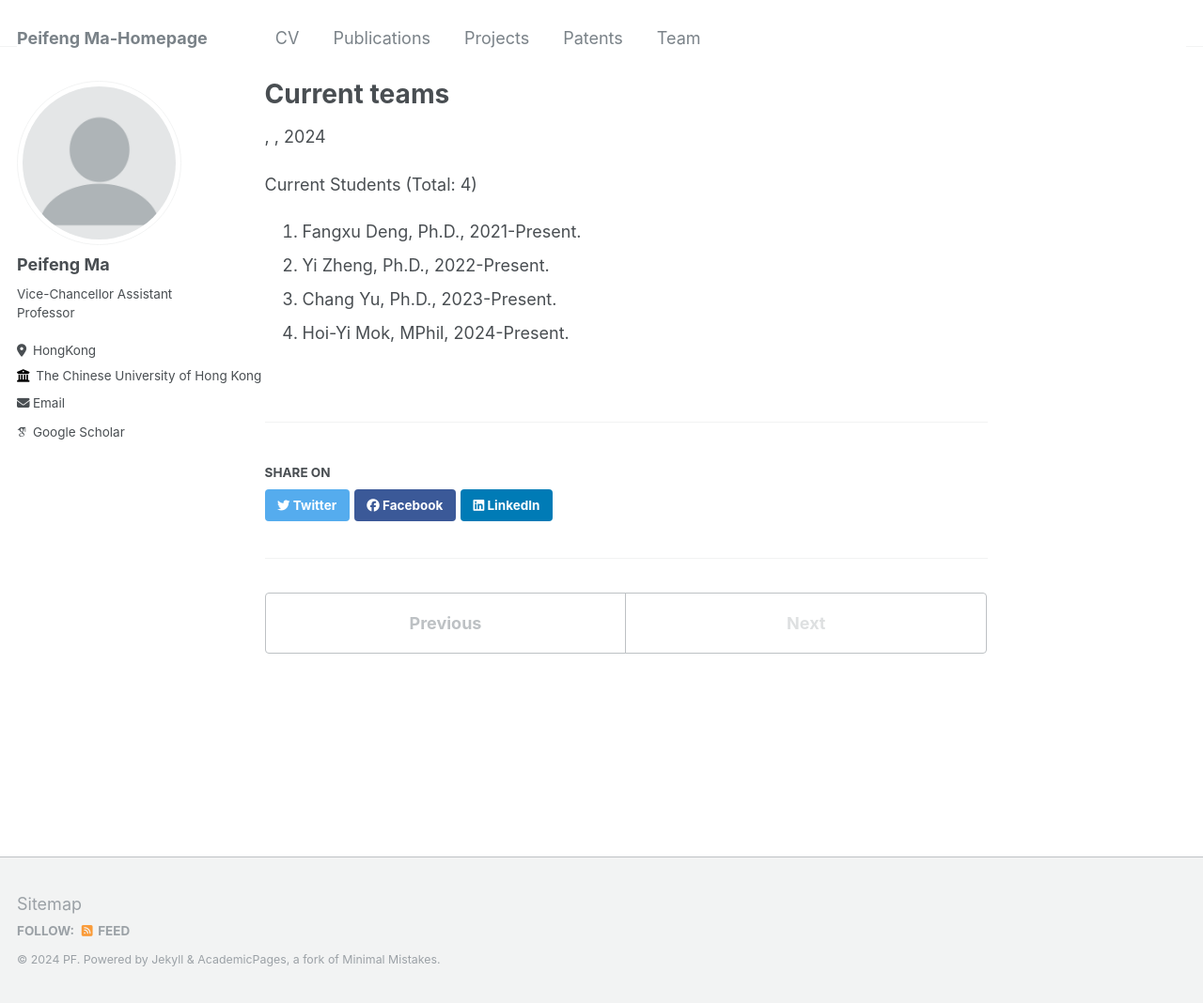
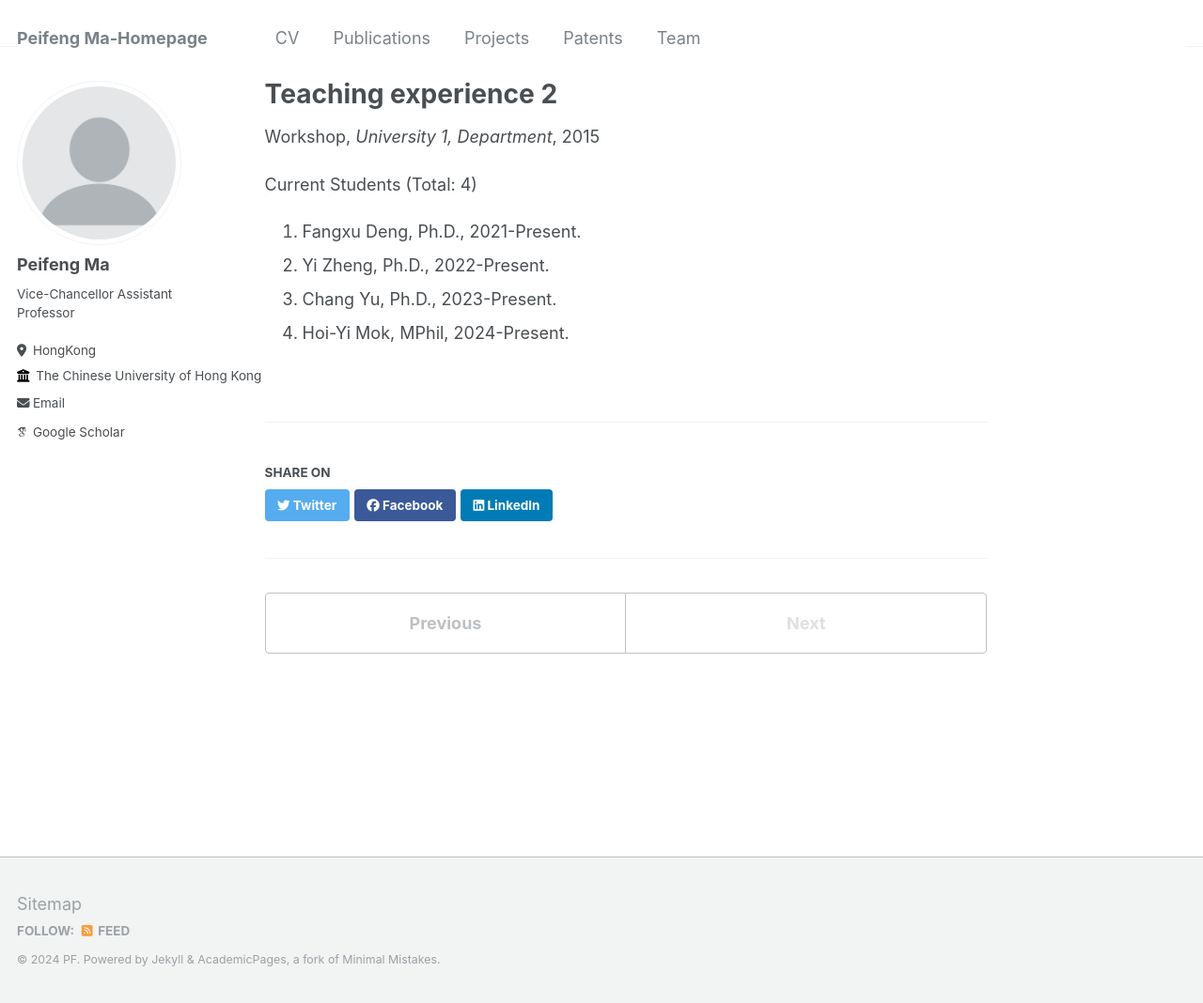
Before and after one commit to pfMA03/peifengMa, a Jekyll site: the page built from _teaching/2015-spring-teaching-2.md, in a window 1280 px wide and 1068 px high. Shown: the whole window at 94% size. Built offline with Jekyll 4.4.1, drawn with Linux system fonts in a browser that asks for light colours; some web fonts are replaced.

Commit message:
Update and rename Team2.md to 2015-spring-teaching-2.md

```diff
--- a/_teaching/Team2.md
+++ b/_teaching/2015-spring-teaching-2.md
@@ -1,7 +1,11 @@
 ---
-title: "Current teams"
+title: "Teaching experience 2"
 collection: teaching
-permalink: /teaching/Team2
+type: "Workshop"
+permalink: /teaching/2015-spring-teaching-1
+venue: "University 1, Department"
+date: 2015-01-01
+location: "City, Country"
 ---
 Current Students (Total: 4)
 1. Fangxu Deng, Ph.D., 2021-Present.
```
